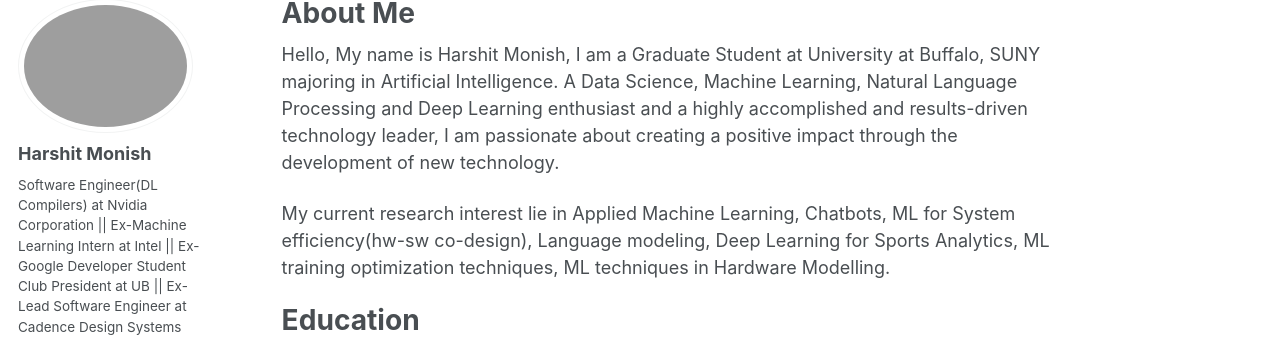
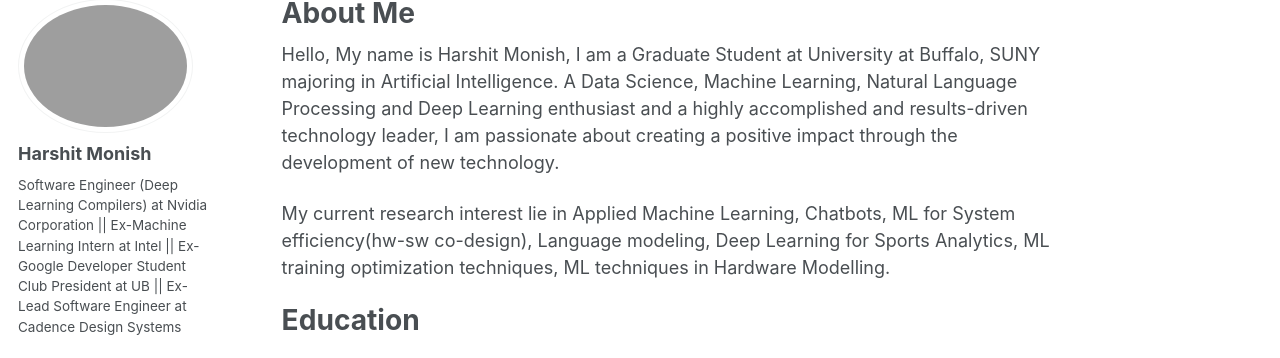
Before and after one commit to harshitmonish/harshitmonish.github.io, a Jekyll site: the page built from _pages/about.md, in a window 1280 px wide. Shown: the part 119-477 px from the top of the page. Built offline with Jekyll 4.4.1, drawn with Linux system fonts in a browser that asks for light colours.

Commit message:
Update _config.yml

```diff
--- a/_config.yml
+++ b/_config.yml
@@ -82,7 +82,7 @@
 author:
   name             : "Harshit Monish"
   avatar           : "profile.png"
-  bio              : "Software Engineer(DL Compilers) at Nvidia Corporation || Ex-Machine Learning Intern at Intel || Ex-Google Developer Student Club President at UB || Ex-Lead Software Engineer at Cadence Design Systems"
+  bio              : "Software Engineer (Deep Learning Compilers) at Nvidia Corporation || Ex-Machine Learning Intern at Intel || Ex-Google Developer Student Club President at UB || Ex-Lead Software Engineer at Cadence Design Systems"
   employer         : "Nvidia Corporation"
   googlescholar    : "https://gdsc.community.dev/u/mnry9x/#/about"
   email            : "harshitmonish20@gmail.com"
```
